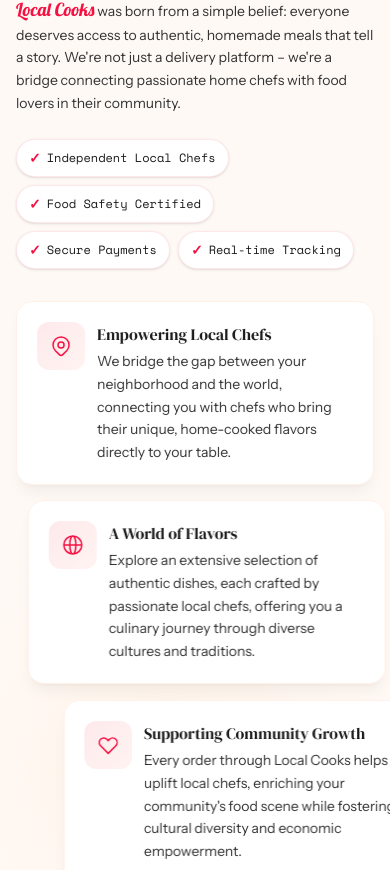
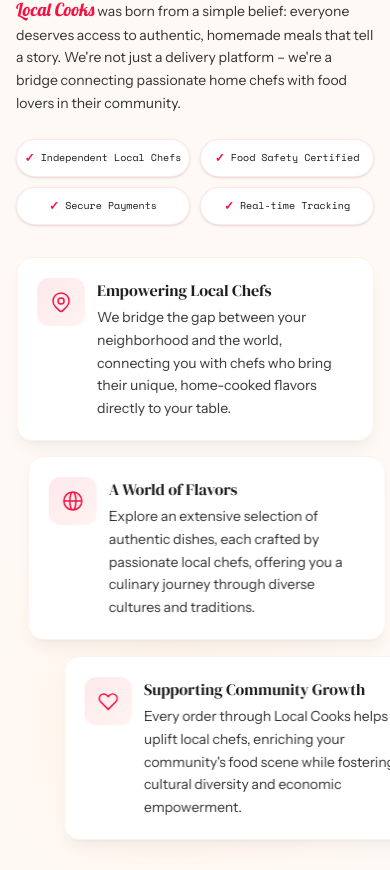
Before and after one commit to Raunak-Sarmacharya/LCLanding, a React (Vite) app: page / in a window 390 px wide. Shown: the part 1130-2000 px from the top of the page. Built offline with nearby package versions, Linux system fonts and the light colour scheme.

Commit message:
Refactor About and HowItWorks components for improved mobile responsiveness and readability. Adjust grid layouts, text sizes, and padding for better user experience on smaller screens. Enhance visual elements and hover effects for increased engagement.

```diff
--- a/src/components/About.tsx
+++ b/src/components/About.tsx
@@ -156,11 +156,12 @@ export default function About() {
               bridge connecting passionate home chefs with food lovers in their community.
             </motion.p>
 
+            {/* Pills container - MOBILE: 2x2 symmetric grid, DESKTOP: flex wrap */}
             <motion.div
               initial={{ opacity: 0, y: 20 }}
               animate={isInView ? { opacity: 1, y: 0 } : {}}
               transition={{ duration: 0.6, delay: 0.3 }}
-              className="flex flex-wrap gap-2 sm:gap-4"
+              className="grid grid-cols-2 gap-2.5 sm:flex sm:flex-wrap sm:gap-4"
             >
               {[
                 { icon: '✓', text: 'Independent Local Chefs' },
@@ -168,9 +169,12 @@ export default function About() {
                 { icon: '✓', text: 'Secure Payments' },
                 { icon: '✓', text: 'Real-time Tracking' },
               ].map((item, i) => (
-                <div key={i} className="flex items-center gap-1.5 sm:gap-2 bg-white px-3 sm:px-4 py-2 sm:py-2.5 rounded-full shadow-sm border border-[var(--color-primary)]/10">
-                  <span className="text-[var(--color-primary)] font-bold text-sm sm:text-base">{item.icon}</span>
-                  <span className="font-mono text-xs sm:text-sm">{item.text}</span>
+                <div
+                  key={i}
+                  className="flex items-center justify-center sm:justify-start gap-1.5 sm:gap-2 bg-white px-3 sm:px-4 py-2.5 sm:py-2.5 rounded-full shadow-sm border border-[var(--color-primary)]/10 transition-all duration-200 hover:shadow-md hover:border-[var(--color-primary)]/20"
+                >
+                  <span className="text-[var(--color-primary)] font-bold text-xs sm:text-base">{item.icon}</span>
+                  <span className="font-mono text-[10px] sm:text-sm text-[var(--color-charcoal)] whitespace-nowrap">{item.text}</span>
                 </div>
               ))}
             </motion.div>
--- a/src/components/HowItWorks.tsx
+++ b/src/components/HowItWorks.tsx
@@ -264,24 +264,20 @@ export default function HowItWorks() {
             initial={{ opacity: 0, y: 20 }}
             animate={isInView ? { opacity: 1, y: 0 } : {}}
             transition={{ duration: 0.6, delay: 0.2 }}
-            className="font-body text-[11px] sm:text-sm md:text-base lg:text-lg text-[var(--color-charcoal-light)] max-w-4xl mx-auto px-4 whitespace-nowrap overflow-hidden text-ellipsis"
-            style={{
-              fontSize: 'clamp(0.6875rem, 0.5rem + 0.5vw, 1.125rem)',
-            }}
+            className="font-body text-sm sm:text-sm md:text-base lg:text-lg text-[var(--color-charcoal-light)] max-w-4xl mx-auto px-4 sm:whitespace-nowrap sm:overflow-hidden sm:text-ellipsis leading-relaxed"
           >
             Getting delicious homemade food has never been easier. Four simple steps to culinary happiness.
           </motion.p>
         </div>
 
-        {/* Steps - PRESERVE 4-column layout on all screens */}
-        {/* User requirement: Keep layout even on mobile - content scales down */}
+        {/* Steps - MOBILE: 2x2 grid for readability, DESKTOP: 4-column layout */}
         {/* overflow-visible to allow step number badges to extend beyond cards without being clipped */}
         <div ref={stepsRef} className="relative w-full max-w-full overflow-visible pr-2 sm:pr-3 md:pr-4 lg:pr-6">
           {/* Connection line - show on larger screens */}
           <div className="connecting-line hidden md:block absolute top-1/2 left-0 right-0 h-0.5 md:h-1 bg-gradient-to-r from-[var(--color-primary)]/20 via-[var(--color-primary)]/40 to-[var(--color-primary)]/20 origin-left" />
 
-          {/* Grid maintains 4 columns on ALL screens - scales proportionally */}
-          <div className="grid grid-cols-4 gap-1 xs:gap-1.5 sm:gap-2 md:gap-4 lg:gap-6 w-full max-w-full">
+          {/* MOBILE: 2-column grid for readability, SM+: 4 columns */}
+          <div className="grid grid-cols-2 sm:grid-cols-4 gap-3 sm:gap-2 md:gap-4 lg:gap-6 w-full max-w-full">
             {steps.map((step, index) => (
               <motion.div
                 key={index}
@@ -332,7 +328,7 @@ export default function HowItWorks() {
                 }}
               >
                 <motion.div
-                  className="card-inner bg-white rounded-lg sm:rounded-xl md:rounded-2xl lg:rounded-3xl p-2 sm:p-3 md:p-5 lg:p-8 shadow-md sm:shadow-lg shadow-black/5 border border-[var(--color-cream-dark)]/50 relative z-10 h-full min-h-[80px] sm:min-h-[140px] md:min-h-[200px] lg:min-h-[280px]"
+                  className="card-inner bg-white rounded-xl sm:rounded-xl md:rounded-2xl lg:rounded-3xl p-4 sm:p-3 md:p-5 lg:p-8 shadow-lg sm:shadow-lg shadow-black/5 border border-[var(--color-cream-dark)]/50 relative z-10 h-full min-h-[140px] sm:min-h-[140px] md:min-h-[200px] lg:min-h-[280px]"
                   style={{
                     transformStyle: 'preserve-3d',
                     willChange: 'transform',
@@ -352,24 +348,24 @@ export default function HowItWorks() {
                   {/* Elegant border glow on hover - hidden on small screens */}
                   <div className="absolute inset-0 rounded-lg sm:rounded-xl md:rounded-2xl lg:rounded-3xl border border-transparent group-hover:border-[var(--color-primary)]/20 transition-all duration-500 pointer-events-none hidden sm:block" />
 
-                  {/* Step number - responsive sizing */}
-                  <div className="absolute -top-1.5 -right-1.5 sm:-top-2 sm:-right-2 md:-top-3 md:-right-3 lg:-top-4 lg:-right-4 w-5 h-5 sm:w-7 sm:h-7 md:w-10 md:h-10 lg:w-12 lg:h-12 bg-[var(--color-primary)] rounded-full flex items-center justify-center font-mono text-[8px] sm:text-[10px] md:text-xs lg:text-sm text-white font-bold shadow-md sm:shadow-lg shadow-[var(--color-primary)]/30 z-20 group-hover:scale-105 transition-all duration-300">
+                  {/* Step number - responsive sizing - MOBILE: larger for readability */}
+                  <div className="absolute -top-2 -right-2 sm:-top-2 sm:-right-2 md:-top-3 md:-right-3 lg:-top-4 lg:-right-4 w-7 h-7 sm:w-7 sm:h-7 md:w-10 md:h-10 lg:w-12 lg:h-12 bg-[var(--color-primary)] rounded-full flex items-center justify-center font-mono text-[10px] sm:text-[10px] md:text-xs lg:text-sm text-white font-bold shadow-lg sm:shadow-lg shadow-[var(--color-primary)]/30 z-20 group-hover:scale-105 transition-all duration-300">
                     {step.number}
                   </div>
 
-                  {/* Icon - responsive sizing */}
-                  <div className="w-8 h-8 sm:w-12 sm:h-12 md:w-16 md:h-16 lg:w-20 lg:h-20 bg-gradient-to-br from-[var(--color-primary)]/10 to-[var(--color-coral)]/10 rounded-lg sm:rounded-xl md:rounded-2xl flex items-center justify-center text-[var(--color-primary)] mb-1 sm:mb-2 md:mb-4 lg:mb-6 group-hover:scale-105 transition-all duration-500 relative z-10 [&_svg]:w-4 [&_svg]:h-4 sm:[&_svg]:w-6 sm:[&_svg]:h-6 md:[&_svg]:w-8 md:[&_svg]:h-8 lg:[&_svg]:w-10 lg:[&_svg]:h-10">
+                  {/* Icon - responsive sizing - MOBILE: larger for visual impact */}
+                  <div className="w-11 h-11 sm:w-12 sm:h-12 md:w-16 md:h-16 lg:w-20 lg:h-20 bg-gradient-to-br from-[var(--color-primary)]/10 to-[var(--color-coral)]/10 rounded-xl sm:rounded-xl md:rounded-2xl flex items-center justify-center text-[var(--color-primary)] mb-2 sm:mb-2 md:mb-4 lg:mb-6 group-hover:scale-105 transition-all duration-500 relative z-10 [&_svg]:w-5 [&_svg]:h-5 sm:[&_svg]:w-6 sm:[&_svg]:h-6 md:[&_svg]:w-8 md:[&_svg]:h-8 lg:[&_svg]:w-10 lg:[&_svg]:h-10">
                     {step.icon}
                     {/* Subtle glow on icon hover */}
-                    <div className="absolute inset-0 rounded-lg sm:rounded-xl md:rounded-2xl bg-[var(--color-primary)]/0 group-hover:bg-[var(--color-primary)]/10 transition-all duration-500 blur-xl hidden sm:block" />
+                    <div className="absolute inset-0 rounded-xl sm:rounded-xl md:rounded-2xl bg-[var(--color-primary)]/0 group-hover:bg-[var(--color-primary)]/10 transition-all duration-500 blur-xl hidden sm:block" />
                   </div>
 
-                  {/* Content */}
+                  {/* Content - MOBILE: larger text for readability */}
                   <div className="relative z-10">
-                    <h3 className="font-heading text-[9px] sm:text-xs md:text-base lg:text-xl text-[var(--color-charcoal)] mb-0.5 sm:mb-1 md:mb-2 lg:mb-3 group-hover:text-[var(--color-primary)] transition-colors duration-300 leading-tight">
+                    <h3 className="font-heading text-sm sm:text-xs md:text-base lg:text-xl text-[var(--color-charcoal)] mb-1 sm:mb-1 md:mb-2 lg:mb-3 group-hover:text-[var(--color-primary)] transition-colors duration-300 leading-tight">
                       {step.title}
                     </h3>
-                    <p className="font-body text-[5px] sm:text-[9px] md:text-xs lg:text-base text-[var(--color-charcoal-light)] leading-tight sm:leading-relaxed">
+                    <p className="font-body text-[10px] sm:text-[9px] md:text-xs lg:text-base text-[var(--color-charcoal-light)] leading-relaxed sm:leading-relaxed">
                       {step.description}
                     </p>
                   </div>
@@ -405,7 +401,7 @@ export default function HowItWorks() {
           transition={{ duration: 0.6, delay: 0.8 }}
           className="text-center mt-8 sm:mt-12 md:mt-16 w-full max-w-full px-4 sm:px-2"
         >
-          <div className="inline-block w-[calc(100%-2rem)] sm:w-full max-w-2xl bg-[var(--color-primary)] rounded-2xl sm:rounded-3xl p-4 sm:p-5 md:p-7 shadow-xl shadow-[var(--color-primary)]/20 relative overflow-hidden box-border mx-auto">
+          <div className="inline-block w-[calc(100%-1rem)] sm:w-full max-w-2xl bg-[var(--color-primary)] rounded-2xl sm:rounded-3xl p-5 sm:p-5 md:p-7 shadow-xl shadow-[var(--color-primary)]/20 relative overflow-hidden box-border mx-auto">
             {/* Emoji background decorations - similar to "Your Space" card */}
             <motion.div
               className="absolute -top-8 -right-8 text-7xl sm:text-8xl md:text-9xl opacity-20 select-none pointer-events-none"
@@ -524,17 +520,17 @@ export default function HowItWorks() {
 
             <div className="relative z-10">
               {/* Heading - One line, similar typography to "Where Flavor Meets Freedom" */}
-              <h3 className="font-heading text-[clamp(1.25rem,3.5vw,2.25rem)] sm:text-[clamp(1.5rem,4.5vw,2.75rem)] md:text-[clamp(1.75rem,5vw,3rem)] text-white leading-[0.9] tracking-tight mb-4 sm:mb-5 whitespace-nowrap overflow-hidden text-ellipsis pb-2 sm:pb-2.5">
+              <h3 className="font-heading text-xl sm:text-[clamp(1.5rem,4.5vw,2.75rem)] md:text-[clamp(1.75rem,5vw,3rem)] text-white leading-[1] tracking-tight mb-4 sm:mb-5 pb-1 sm:pb-2.5">
                 Ready to{' '}
                 <span className="font-display text-white/90">Taste</span>
                 {' '}The{' '}
                 <span className="font-display text-white/90">Difference?</span>
               </h3>
 
-              {/* Discount text and copy button */}
+              {/* Discount text and copy button - MOBILE: single line fit */}
               <div className="mb-4 sm:mb-5">
-                <p className="font-body text-sm sm:text-base text-white/90 mb-2.5 sm:mb-3">
-                  Use <span className="font-bold text-white">STJOHNS30</span> to get <span className="font-bold text-white text-lg sm:text-xl">30% off</span> your first order
+                <p className="font-body text-[13px] sm:text-base text-white/90 mb-3 sm:mb-3 whitespace-nowrap">
+                  Use <span className="font-bold text-white">STJOHNS30</span> to get <span className="font-bold text-white text-base sm:text-xl">30% off</span> your first order
                 </p>
                 <motion.button
                   onClick={async () => {
```
